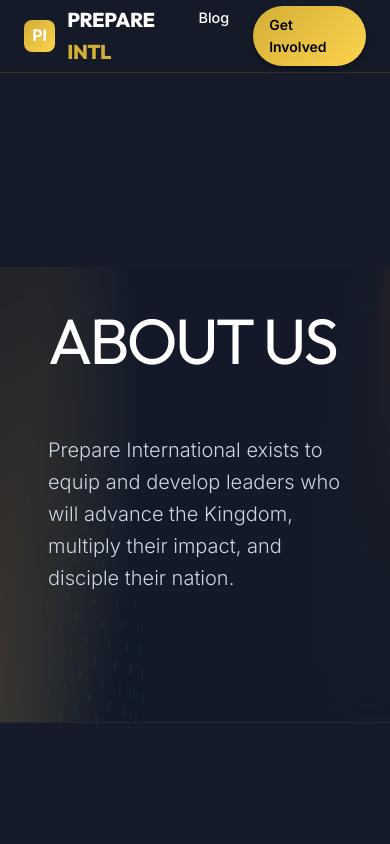
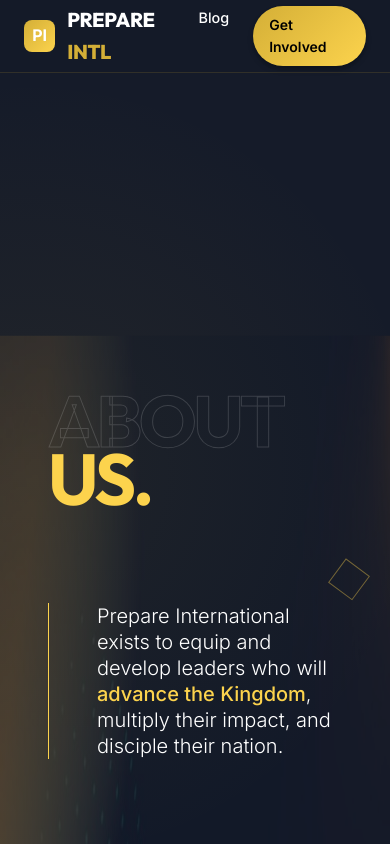
Before and after one commit to livetree/PI-main, a Next.js app: page /about in a window 390 px wide. Shown: the top 844 px of the page. Built offline with nearby package versions, Linux system fonts and the light colour scheme.

Commit message:
feat: enhance About hero with high-impact outlined typography and gold brand flares to break the blue monochrome aesthetic.

```diff
--- a/src/app/about/page.js
+++ b/src/app/about/page.js
@@ -12,26 +12,86 @@
   return (
     <div style={{ position: 'relative', backgroundColor: 'var(--bg)', overflowX: 'hidden', color: '#fff', minHeight: '100vh', paddingBottom: '10rem' }}>
 
-      {/* 1. DARKNODE MANIFESTO HERO */}
-      <section style={{ position: 'relative', paddingTop: '15rem', paddingBottom: '8rem', paddingLeft: '1.5rem', paddingRight: '1.5rem', borderBottom: '1px solid rgba(255,255,255,0.05)' }}>
-        <WaveBackground quadrant={3} opacity={0.2} />
+      {/* 1. DARKNODE MANIFESTO HERO (Enhanced) */}
+      <section style={{
+        position: 'relative',
+        paddingTop: '20rem',
+        paddingBottom: '12rem',
+        paddingLeft: '1.5rem',
+        paddingRight: '1.5rem',
+        borderBottom: '1px solid rgba(255,255,255,0.05)',
+        overflow: 'hidden'
+      }}>
+        {/* Subtle Gold Brand Flare to break the blue */}
+        <div style={{
+          position: 'absolute',
+          top: '0%',
+          right: '-10%',
+          width: '800px',
+          height: '800px',
+          background: 'radial-gradient(circle, rgba(212,175,55,0.07) 0%, transparent 70%)',
+          pointerEvents: 'none',
+          zIndex: 1
+        }} />
+
+        <WaveBackground quadrant={3} opacity={0.3} />
 
         <div className="container" style={{ position: 'relative', zIndex: 10, maxWidth: '1400px' }}>
-          <motion.div variants={flyInUp} initial="hidden" animate="visible" style={{ display: 'grid', gridTemplateColumns: 'repeat(auto-fit, minmax(300px, 1fr))', gap: '4rem', alignItems: 'end' }}>
+          <div style={{ display: 'grid', gridTemplateColumns: 'repeat(auto-fit, minmax(300px, 1fr))', gap: '6rem', alignItems: 'center' }}>
 
-             <div>
-               <h1 style={{ fontSize: 'clamp(4rem, 8vw, 7rem)', fontWeight: 400, lineHeight: 0.9, letterSpacing: '-0.04em', textTransform: 'uppercase' }}>
-                 ABOUT US
+             <motion.div variants={flyInUp} initial="hidden" animate="visible">
+               <h1 style={{
+                 fontSize: 'clamp(4.5rem, 12vw, 10rem)',
+                 fontWeight: 700,
+                 lineHeight: 0.8,
+                 letterSpacing: '-0.05em',
+                 textTransform: 'uppercase',
+                 color: 'transparent',
+                 WebkitTextStroke: '1px rgba(255,255,255,0.15)'
+               }}>
+                 ABOUT <br/>
+                 <span style={{ color: 'var(--brand-secondary)', WebkitTextStroke: '0' }}>US.</span>
                </h1>
-             </div>
+             </motion.div>
 
-             <div style={{ maxWidth: '600px' }}>
-               <p style={{ fontSize: 'clamp(1.25rem, 2vw, 1.5rem)', color: 'var(--text-secondary)', lineHeight: 1.6, fontWeight: 300 }}>
-                 Prepare International exists to equip and develop leaders who will advance the Kingdom, multiply their impact, and disciple their nation.
+             <motion.div
+               variants={flyInUp}
+               initial="hidden"
+               animate="visible"
+               transition={{ delay: 0.2 }}
+               style={{
+                 maxWidth: '600px',
+                 borderLeft: '1px solid var(--brand-secondary)',
+                 paddingLeft: '3rem',
+                 position: 'relative'
+               }}
+             >
+               <p style={{
+                 fontSize: 'clamp(1.25rem, 2.5vw, 1.75rem)',
+                 color: '#fff',
+                 lineHeight: 1.3,
+                 fontWeight: 300,
+                 margin: 0
+               }}>
+                 Prepare International exists to equip and develop leaders who will <span style={{ color: 'var(--brand-secondary)', fontWeight: 500 }}>advance the Kingdom</span>, multiply their impact, and disciple their nation.
                </p>
-             </div>
+               {/* Decorative Geometric Element */}
+               <motion.div
+                 animate={{ rotate: 45, y: [0, -10, 0] }}
+                 transition={{ duration: 4, repeat: Infinity, ease: "easeInOut" }}
+                 style={{
+                   position: 'absolute',
+                   top: '-2rem',
+                   right: '-1rem',
+                   width: '30px',
+                   height: '30px',
+                   border: '1px solid var(--brand-secondary)',
+                   opacity: 0.4
+                 }}
+               />
+             </motion.div>
 
-          </motion.div>
+          </div>
         </div>
       </section>
 
@@ -123,15 +183,68 @@
             <h2 style={{ fontSize: '2rem', fontWeight: 300, letterSpacing: '0.1em', textTransform: 'uppercase', color: 'var(--text-secondary)' }}>Meet The Team</h2>
           </motion.div>
 
-          <div style={{ display: 'grid', gridTemplateColumns: 'repeat(auto-fill, minmax(250px, 1fr))', gap: '3rem' }}>
+          <div style={{ display: 'grid', gridTemplateColumns: 'repeat(auto-fill, minmax(280px, 1fr))', gap: '4rem 2rem' }}>
             {[
-              "Randy and Callie Boyd", "Josiah and Brandi Boyd", "Volkert Muijs",
-              "Hannah Dockery", "Boone and Bethany Tyson", "Faith Arredondo",
-              "Maci Dean", "Anna Aleksieieva", "Daniel Caballero",
-              "Patrick Kisia", "David Morgan"
-            ].map((name, i) => (
-               <motion.div key={i} variants={flyInUp} initial="hidden" whileInView="visible" viewport={{ once: true }} transition={{ delay: i * 0.05 }} style={{ borderTop: '1px solid rgba(255,255,255,0.1)', paddingTop: '1.5rem' }}>
-                 <h4 style={{ fontSize: '1.5rem', fontWeight: 400, color: '#fff', letterSpacing: '-0.02em' }}>{name}</h4>
+              { name: "Randy and Callie Boyd", title: "Founders", image: "https://prepareinternational.org/wp-content/uploads/2023/12/BD1A8624-scaled.jpg" },
+              { name: "Josiah and Brandi Boyd", title: "Executive Director", image: "https://prepareinternational.org/wp-content/uploads/2023/11/BD1A8661-scaled.jpg" },
+              { name: "Volkert Muijs", title: "Africa Director", image: "https://prepareinternational.org/wp-content/uploads/2023/11/BD1A8688-scaled.jpg" },
+              { name: "Hannah Dockery", title: "Homebase Director & Prayground", image: "https://prepareinternational.org/wp-content/uploads/2024/07/449445656_777107667942496_1489593464660978311_n.jpg" },
+              { name: "Boone and Bethany Tyson", title: "Costa Rica and South Texas Coordinator", image: "https://prepareinternational.org/wp-content/uploads/2023/12/tyson-staff-picture.jpeg" },
+              { name: "Faith Arredondo", title: "Administrative and Media Assistant", image: "https://prepareinternational.org/wp-content/uploads/2025/09/WhatsApp-Image-2025-09-11-at-18.11.01-1.jpeg" },
+              { name: "Maci Dean", title: "Financial Coordinator", image: "https://prepareinternational.org/wp-content/uploads/2025/10/WhatsApp-Image-2025-09-16-at-06.40.52-e1760046790269.jpeg" },
+              { name: "Anna Aleksieieva", title: "European Coordinator", image: null },
+              { name: "Daniel Caballero", title: "Latin America Director", image: "https://prepareinternational.org/wp-content/uploads/2025/10/WhatsApp-Image-2025-09-09-at-20.37.47.jpeg" },
+              { name: "Patrick Kisia", title: "East Africa Director", image: "https://prepareinternational.org/wp-content/uploads/2025/10/WhatsApp-Image-2025-09-11-at-18.11.01-2.jpeg" },
+              { name: "David Morgan", title: "Director of Development", image: "https://prepareinternational.org/wp-content/uploads/2025/10/IMG_2598.jpg" }
+            ].map((member, i) => (
+               <motion.div
+                 key={i}
+                 variants={flyInUp}
+                 initial="hidden"
+                 whileInView="visible"
+                 viewport={{ once: true }}
+                 transition={{ delay: i * 0.05 }}
+                 className="team-card"
+                 style={{ position: 'relative' }}
+               >
+                 <div style={{
+                   width: '100%',
+                   aspectRatio: '3/4',
+                   backgroundColor: 'rgba(255,255,255,0.03)',
+                   marginBottom: '1.5rem',
+                   overflow: 'hidden',
+                   border: '1px solid rgba(255,255,255,0.05)',
+                   position: 'relative'
+                 }}>
+                   {member.image ? (
+                     <motion.img
+                       src={member.image}
+                       alt={member.name}
+                       whileHover={{ scale: 1.05 }}
+                       transition={{ duration: 0.6, ease: [0.22, 1, 0.36, 1] }}
+                       style={{
+                         width: '100%',
+                         height: '100%',
+                         objectFit: 'cover',
+                         filter: 'grayscale(100%) brightness(0.8)',
+                       }}
+                       className="team-image"
+                     />
+                   ) : (
+                     <div style={{ width: '100%', height: '100%', display: 'flex', alignItems: 'center', justifyContent: 'center', fontSize: '3rem', fontWeight: 200, color: 'rgba(255,255,255,0.1)' }}>
+                       {member.name.charAt(0)}
+                     </div>
+                   )}
+                   <div style={{ position: 'absolute', inset: 0, background: 'linear-gradient(to bottom, transparent 60%, var(--bg) 100%)' }} />
+                 </div>
+                 <h4 style={{ fontSize: '1.25rem', fontWeight: 500, color: '#fff', marginBottom: '0.25rem', letterSpacing: '-0.02em' }}>{member.name}</h4>
+                 <p style={{ fontSize: '0.875rem', color: 'var(--brand-primary)', textTransform: 'uppercase', letterSpacing: '0.1em', fontWeight: 600 }}>{member.title}</p>
+
+                 <style jsx>{`
+                   .team-card:hover .team-image {
+                     filter: grayscale(0%) brightness(1) !important;
+                   }
+                 `}</style>
                </motion.div>
             ))}
           </div>
```
